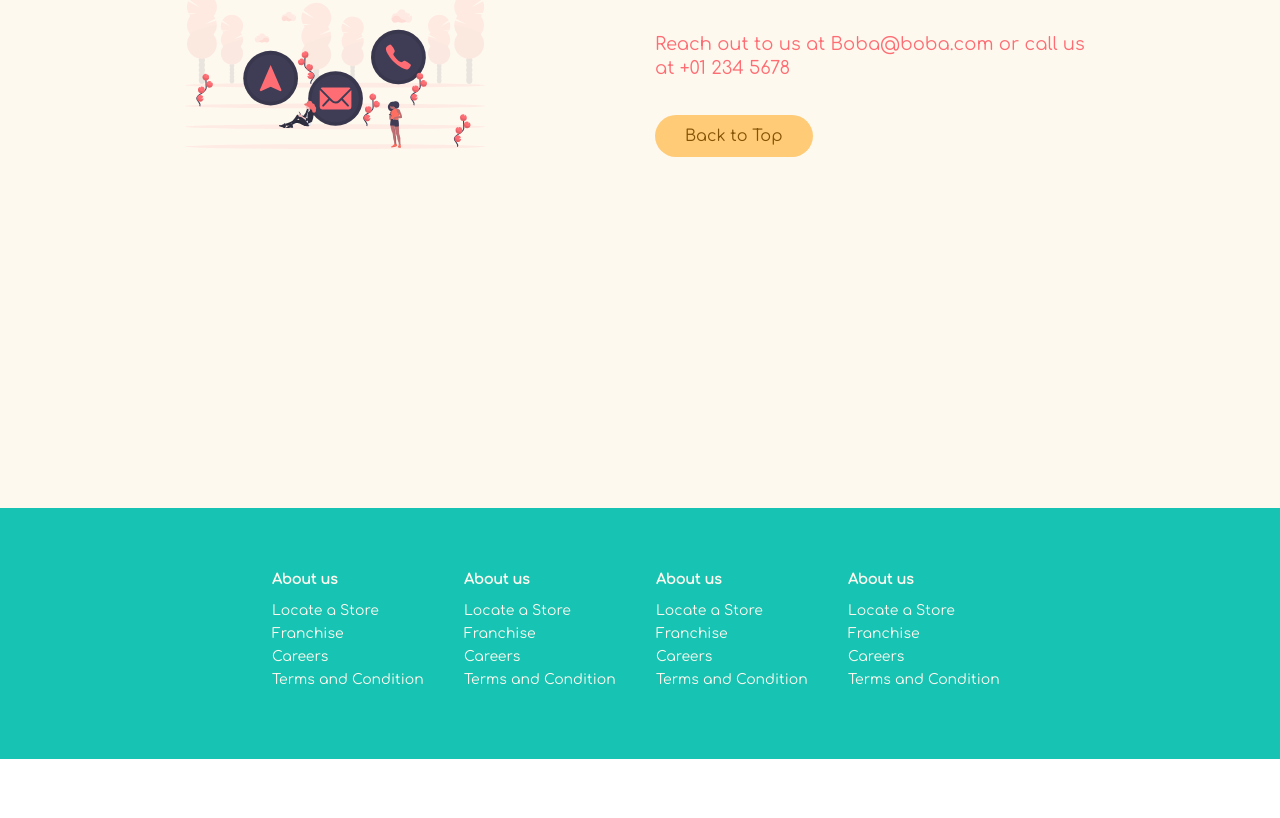
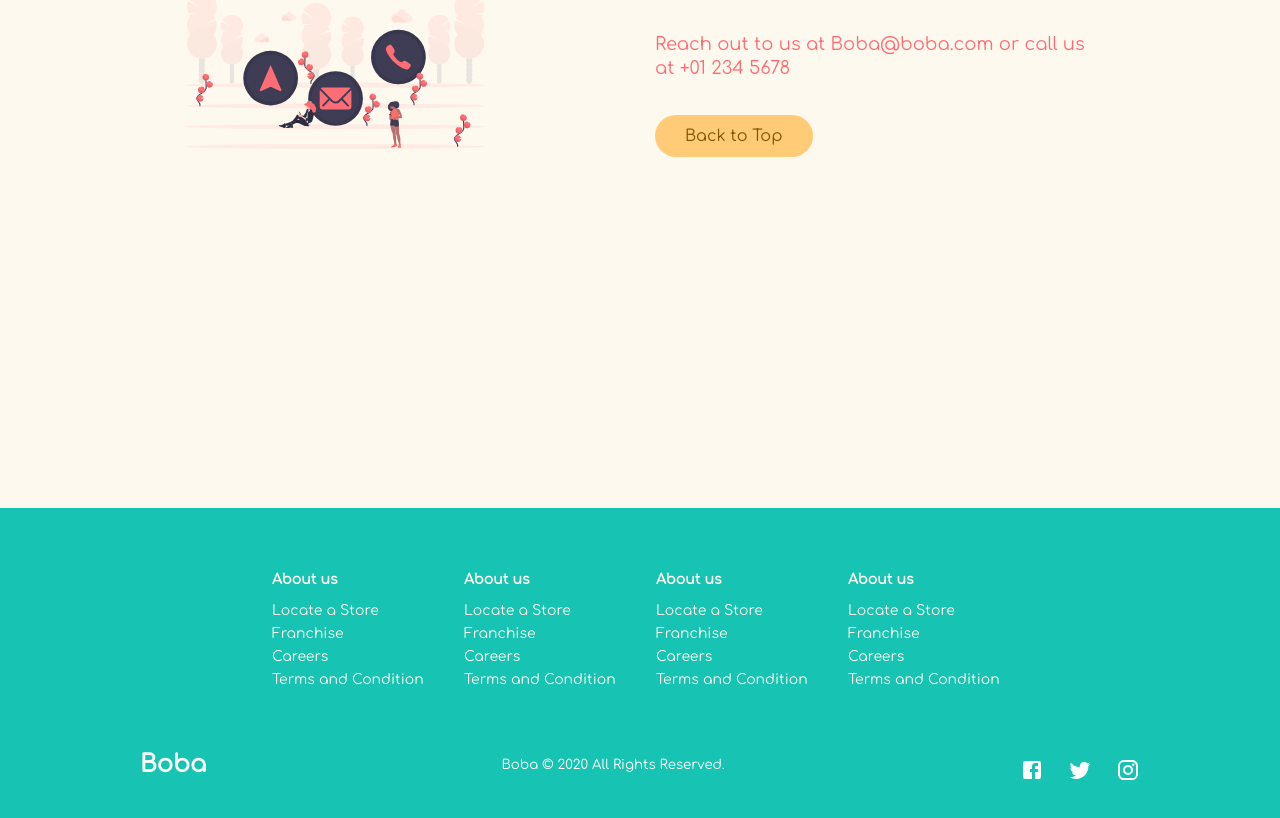
Before and after one commit to Chikoness/Dummy_Boba_Shop, a React (Create React App) app: page / in a window 1280 px wide. Shown: the part 3752-4570 px from the top of the page. Before the commit the page ends 4511 px from the top, so only its background shows below. Built offline with nearby package versions, Linux system fonts and the light colour scheme.

Commit message:
Smooth scroll and footer

```diff
--- a/src/components/Footer/FooterElements.js
+++ b/src/components/Footer/FooterElements.js
@@ -66,3 +66,49 @@ export const FooterLink = styled(Link)`
         cursor: pointer;
     }
 `;
+
+export const SocialMedia = styled.section`
+    max-width: 1000px;
+    width: 100%;
+`;
+
+export const SocialMediaWrap = styled.div`
+    display: flex;
+    justify-content: space-between;
+    align-items: center;
+    max-width: 1100px;
+    margin: 40px auto 0 auto;
+
+    @media screen and (max-width: 820px) {
+        flex-direction: column;
+    }
+`
+
+export const SocialLogo = styled(Link)`
+    color: #fff;
+    justify-self: start;
+    cursor: pointer;
+    text-decoration: none;
+    font-size: 1.5rem;
+    display: flex;
+    align-items: center;
+    margin-bottom: 16px;
+    font-weight: bold;
+`;
+
+export const WebsiteRights = styled.small`
+    color: #fff;
+    margin-bottom: 16px;
+`;
+
+export const SocialIcon = styled.div`
+    display: flex;
+    justify-content: space-between;
+    align-items: center;
+    width: 120px;
+`;
+
+export const SocialIconLink = styled.a`
+    color: #fff;
+    font-size: 24px;
+`
--- a/src/components/Footer/index.js
+++ b/src/components/Footer/index.js
@@ -1,7 +1,15 @@
 import React from 'react'
-import { FooterContainer, FooterLink, FooterLinkItems, FooterLinksContainer, FooterLinksWrapper, FooterLinkTitle, FooterWrap } from './FooterElements'
+import { FooterContainer, FooterLink, FooterLinkItems, FooterLinksContainer, FooterLinksWrapper, FooterLinkTitle, FooterWrap, SocialIconLink, SocialLogo, SocialMedia, SocialMediaWrap, WebsiteRights, SocialIcon } from './FooterElements'
+import FacebookIcon from '@material-ui/icons/Facebook';
+import TwitterIcon from '@material-ui/icons/Twitter';
+import InstagramIcon from '@material-ui/icons/Instagram';
+import {animateScroll as scroll} from 'react-scroll';
 
 const Footer = () => {
+    const toggleHome = () => {
+        scroll.scrollToTop();
+    }
+
     return (
         <FooterContainer>
             <FooterWrap>
@@ -24,9 +32,11 @@ const Footer = () => {
                                 <FooterLink to="/">Careers</FooterLink>
                                 <FooterLink to="/">Terms and Condition</FooterLink>
                         </FooterLinkItems>
+                    </FooterLinksWrapper>
                         {/* Footer link column 1 end*/}
 
                         {/* Footer link column 2 */}
+                    <FooterLinksWrapper>
                         <FooterLinkItems>
                             <FooterLinkTitle>About us</FooterLinkTitle>
                                 <FooterLink to="/">Locate a Store</FooterLink>
@@ -42,10 +52,27 @@ const Footer = () => {
                                 <FooterLink to="/">Careers</FooterLink>
                                 <FooterLink to="/">Terms and Condition</FooterLink>
                         </FooterLinkItems>
-                        {/* Footer link column 2 end*/}
+                    </FooterLinksWrapper>
+                    {/* Footer link column 2 end*/}
 
-                    </FooterLinksWrapper>
                 </FooterLinksContainer>
+
+                {/* The final row of footer */}
+                <SocialMedia>
+                    <SocialMediaWrap>
+                        <SocialLogo to='/' onClick={toggleHome}>
+                            Boba
+                        </SocialLogo>
+                        <WebsiteRights>Boba &copy; {new Date().getFullYear()} All Rights Reserved.</WebsiteRights>
+                        <SocialIcon>
+                            <SocialIconLink href='/' target="_blank" aria-label="Facebook"><FacebookIcon /></SocialIconLink>
+                            <SocialIconLink href='/' target="_blank" aria-label="Twitter"><TwitterIcon /></SocialIconLink>
+                            <SocialIconLink href='/' target="_blank" aria-label="Instagram"><InstagramIcon /></SocialIconLink>
+                        </SocialIcon>
+                    </SocialMediaWrap>
+                </SocialMedia>
+                {/* The final row of footer end*/}
+
             </FooterWrap>
         </FooterContainer>
     )
--- a/src/components/HeroSection/index.js
+++ b/src/components/HeroSection/index.js
@@ -5,7 +5,7 @@ import CoverPicture2 from '../../images/boba2.jpg'
 
 const HeroSection = () => {
     return (
-        <HeroContainer>
+        <HeroContainer id='top'>
             <HeroBg>
                 <ImgBg src={CoverPicture} />
                 <ImgBg src={CoverPicture2} />
--- a/src/components/InfoSection/index.js
+++ b/src/components/InfoSection/index.js
@@ -14,7 +14,7 @@ const Info = ({lightBg, id, imgStart, topLine, lightText, headLine, darkText, de
                             <Heading lightText={lightText}>{headLine}</Heading>
                             <Subtitle darkText={darkText}>{description}</Subtitle>
                             <BtnWrap buttonVisibility={buttonVisibility}>
-                                <Button to='home'
+                                <Button to='top'
                                     smooth={true}
                                     duration={500}
                                     spy={true}
--- a/src/components/Navbar/index.js
+++ b/src/components/Navbar/index.js
@@ -2,28 +2,53 @@ import React from 'react'
 import { Nav, NavbarContainer, NavLogo, MobileIcon, NavMenu, NavItem, NavLinks } from './NavbarElements'
 import MenuIcon from '@material-ui/icons/Menu';
 import LocalCafeIcon from '@material-ui/icons/LocalCafe';
+import {animateScroll as scroll} from 'react-scroll';
 
 const Navbar = ({ toggle }) => {
+    const toggleHome = () => {
+        scroll.scrollToTop();
+    }
+
     return (
         <>
             <Nav>
                 <NavbarContainer>
-                    <NavLogo to='/'><LocalCafeIcon />&nbsp; Boba</NavLogo>
+                    <NavLogo to='/' onClick={toggleHome}><LocalCafeIcon />&nbsp; Boba</NavLogo>
                         <MobileIcon onClick={toggle}>
                             <MenuIcon />
                         </MobileIcon>
                         <NavMenu>
                             <NavItem>
-                                <NavLinks to='about'>About</NavLinks>
+                                <NavLinks to='about'
+                                    smooth={true}
+                                    duration={500}
+                                    spy={true}
+                                    exact='true'
+                                    offset={-80}>About</NavLinks>
                             </NavItem>
                             <NavItem>
-                                <NavLinks to='menu'>Menu</NavLinks>
+                                <NavLinks to='menu'
+                                    smooth={true}
+                                    duration={500}
+                                    spy={true}
+                                    exact='true'
+                                    offset={-80}>Menu</NavLinks>
                             </NavItem>
                             <NavItem>
-                                <NavLinks to='services'>Services</NavLinks>
+                                <NavLinks to='services'
+                                    smooth={true}
+                                    duration={500}
+                                    spy={true}
+                                    exact='true'
+                                    offset={-80}>Services</NavLinks>
                             </NavItem>
                             <NavItem>
-                                <NavLinks to='contact'>Contact</NavLinks>
+                                <NavLinks to='contact'
+                                    smooth={true}
+                                    duration={500}
+                                    spy={true}
+                                    exact='true'
+                                    offset={-80}>Contact</NavLinks>
                             </NavItem>
                         </NavMenu>
                 </NavbarContainer>
```
Also changed, not shown: 1 other file (tests, documents, lock files or other folders).
